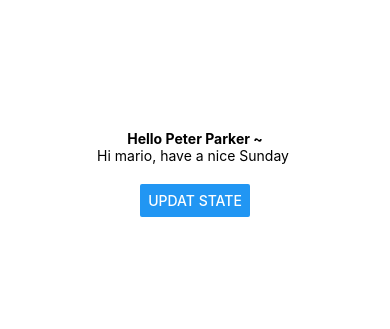
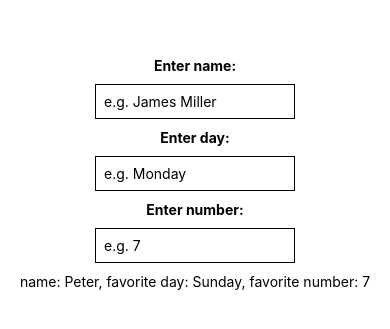
Before and after one commit to MASEOKJAE/CTA_Prototype, a React Native app in the folder ProtoProject/: screen / in a window 390 px wide. Shown: the part 249-578 px from the top of the page. Built offline with nearby package versions, Linux system fonts and the light colour scheme.

Commit message:
Text Inputs Functions

```diff
--- a/ProtoProject/App.js
+++ b/ProtoProject/App.js
@@ -1,21 +1,47 @@
 import React, {useState} from 'react';
 import { StatusBar } from 'expo-status-bar';
-import { StyleSheet, Text, View, Button } from 'react-native';
+import { StyleSheet, Text, View, Button, TextInput } from 'react-native';
 
 export default function App() {
   const [name, setName] = useState('Peter');
   const [person, setPerson] = useState({name: 'mario', day: 'Sunday'});
+  const [number, setNumber] = useState(7);
 
   const clickHandler = () => {
     setName('Jack');
   }
   return (
     <View style={styles.container}>
-      <Text style={styles.boldText}>Hello {name} Parker ~</Text>
-      <Text>Hi {person.name}, have a nice {person.day} </Text>
-      <View style={styles.buttonContainer}>
-        <Button title='updat state' onPress={clickHandler} />
-      </View>
+      <Text style={styles.boldText}>Enter name:</Text>
+      <TextInput
+        style={styles.input}
+        placeholder='e.g. James Miller'
+        onChangeText={(value) => setName(value)} />
+        {/* (value) => setName(value)는 화살표 함수로 작성된 이벤트 핸들러입니다.
+        이벤트 핸들러 함수는 하나의 매개변수 value를 받아들이고, setName(value) 함수를 호출하여 value 값을 name 변수에 저장합니다. */}
+
+    <Text style={styles.boldText}>Enter day:</Text>
+      <TextInput
+        style={styles.input}
+        placeholder='e.g. Monday'
+        onChangeText={(value) => setPerson(prevPerson => ({ ...prevPerson, day: value }))} />
+        {/* onChangeText 이벤트 핸들러 내에서 setPerson 함수를 호출하고 있습니다.
+        setPerson 함수의 매개변수로 이전 상태 값을 받는 함수를 전달하고 있습니다.
+        이전 상태 값을 활용하여 전개 연산자(...)를 사용하여 객체를 복사한 후, day 속성만 업데이트하고 있습니다.
+        이렇게 수정하면 person 상태의 day 속성이 입력 필드의 값으로 업데이트될 것입니다. */}
+
+    <Text style={styles.boldText}>Enter number:</Text>
+      <TextInput
+        style={styles.input}
+        keyboardType='numeric'
+        placeholder='e.g. 7'
+        onChangeText={(value) => setNumber(value)} />
+        {/* onChangeText 이벤트 핸들러 내에서 setPerson 함수를 호출하고 있습니다.
+        setPerson 함수의 매개변수로 이전 상태 값을 받는 함수를 전달하고 있습니다.
+        이전 상태 값을 활용하여 전개 연산자(...)를 사용하여 객체를 복사한 후, day 속성만 업데이트하고 있습니다.
+        이렇게 수정하면 person 상태의 day 속성이 입력 필드의 값으로 업데이트될 것입니다. */}
+
+      <Text>name: {name}, favorite day: {person.day}, favorite number: {number}</Text>
       <StatusBar style="auto" />
     </View>
   );
@@ -42,5 +68,12 @@ const styles = StyleSheet.create({
   },
   buttonContainer: {
     marginTop: 20
+  },
+  input: {
+    borderWidth: 1,
+    birderColor: '#777',
+    padding: 8,
+    margin: 10,
+    width: 200,
   }
 });
```
